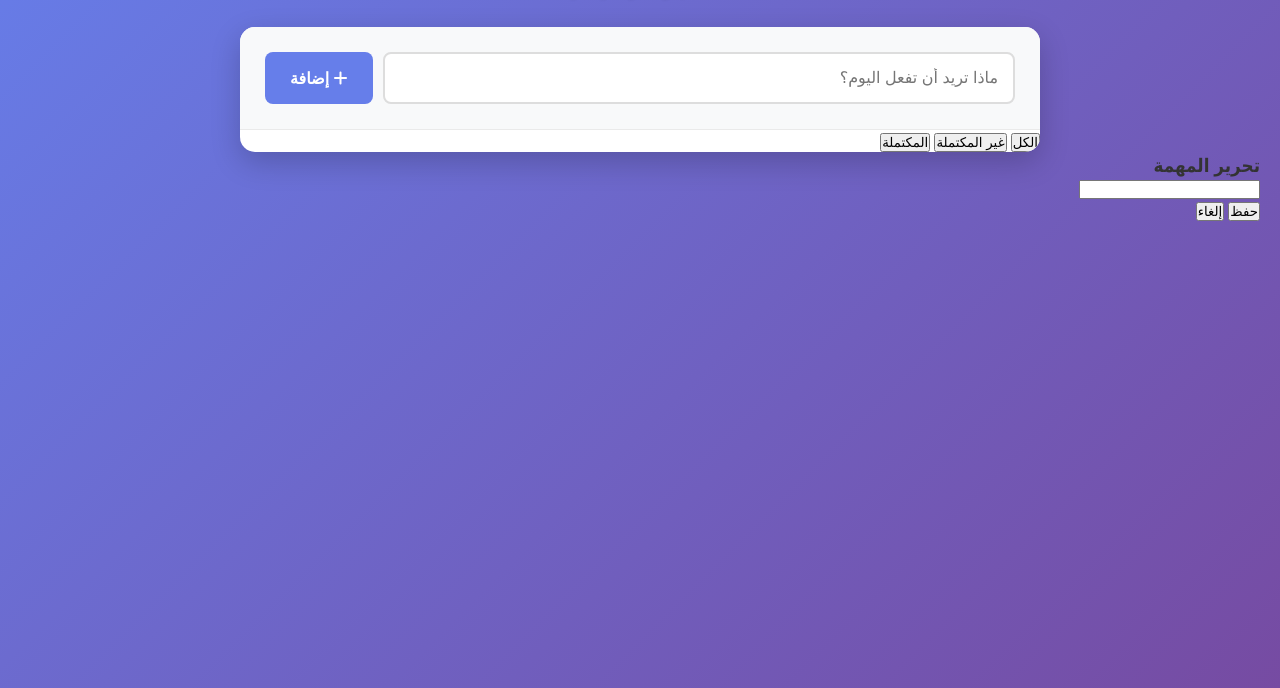
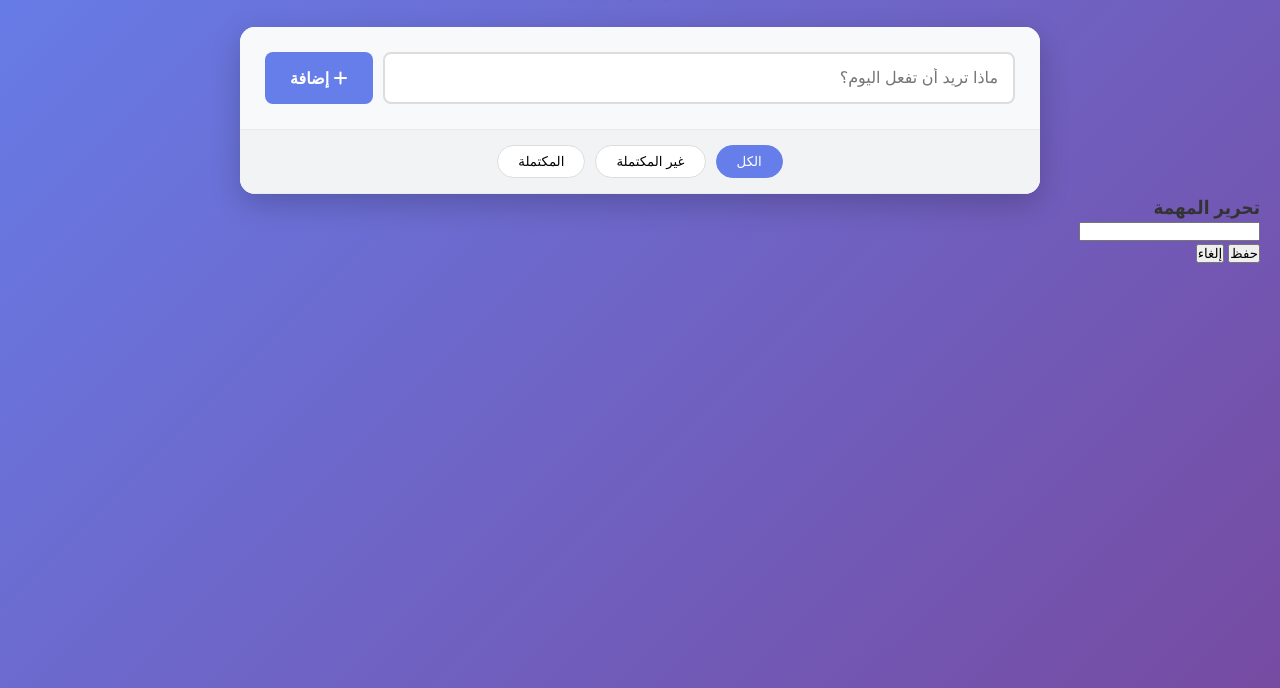
Before and after one commit to ahmedalnoman1/TODO-list-, a plain HTML site: page index.html in a window 1280 px wide. Shown: the part 112-800 px from the top of the page. Drawn offline with Linux system fonts and the light colour scheme.

Commit message:
add style for filter section

```diff
--- a/style.css
+++ b/style.css
@@ -90,3 +90,34 @@ header h1 i {
 #addBtn:hover {
     background: #5a6fd8;
 }
+
+
+
+/* قسم الفلترة */
+.filter-section {
+    display: flex;
+    justify-content: center;
+    padding: 15px;
+    background: #f1f3f5;
+    border-bottom: 1px solid #eaeaea;
+}
+
+.filter-btn {
+    padding: 8px 20px;
+    margin: 0 5px;
+    background: white;
+    border: 1px solid #ddd;
+    border-radius: 20px;
+    cursor: pointer;
+    transition: all 0.3s;
+}
+
+.filter-btn.active {
+    background: #667eea;
+    color: white;
+    border-color: #667eea;
+}
+
+.filter-btn:hover:not(.active) {
+    background: #e9ecef;
+}
```
